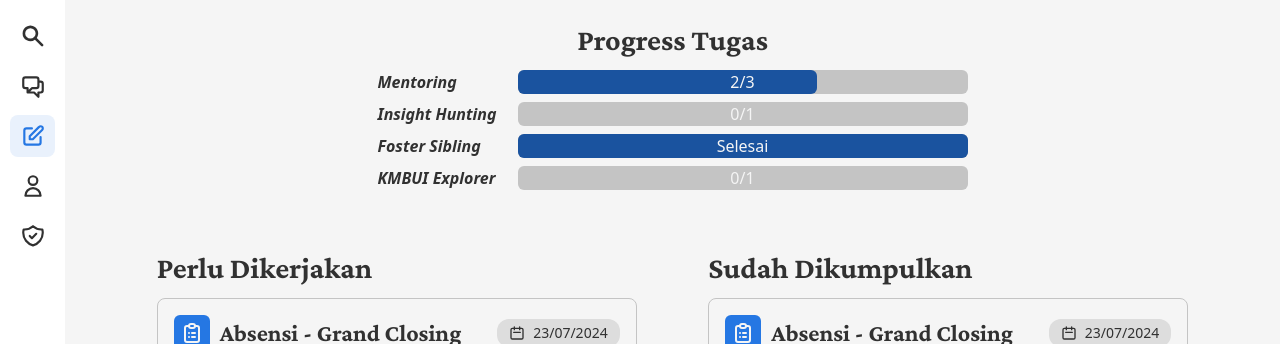
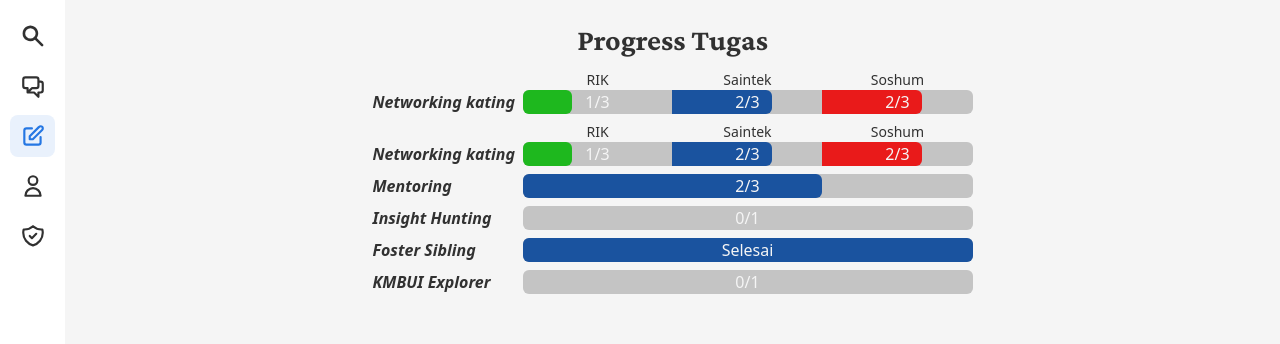
Before and after one commit to ppmb-kmbui/fe-ppmb-2025, a Next.js app: page /tugas in a window 1280 px wide. Shown: the part 131-475 px from the top of the page. Built offline with nearby package versions, Linux system fonts and the light colour scheme.

Commit message:
feat: implement UI for tugas page

```diff
--- a/src/app/tugas/page.tsx
+++ b/src/app/tugas/page.tsx
@@ -1,6 +1,6 @@
 "use client"
 
-import { ProgressBar, Task } from "@/components";
+import { MultiProgressBar, ProgressBar, Task } from "@/components";
 import Image from "next/image";
 import { HiOutlineChatAlt2, HiOutlineClipboardList, HiOutlineDocumentText, HiOutlineLightBulb, HiOutlineUsers } from "react-icons/hi";
 
@@ -88,7 +88,6 @@ const TugasPage: React.FC = () => {
         },
     ]
 
-
     return (
         <div className="min-h-screen flex flex-col gap-10">
             <div className="bg-gradient-to-r from-ppmb-blue-600 to-ppmb-blue-400 w-full min-h-[95px] flex justify-between px-[60px] items-center">
@@ -108,13 +107,17 @@ const TugasPage: React.FC = () => {
                 <text className="font-crimson text-3xl">Progress Tugas</text>
 
                 <div className="flex flex-col gap-2">
+
+                    <MultiProgressBar />
+                    <MultiProgressBar />
+
                     {DUMMY_DATA_PROGRESS.map((data, key) => (
                         <ProgressBar key={key} {...data}/>
                     ))}
                 </div>
             </div>
 
-            <div className="flex justify-evenly px-[60px] gap-10 mt-5">
+            <div className="flex justify-evenly px-[60px] gap-10 mt-5 pb-10">
                 <div className="flex flex-col gap-3">
                     <text className="text-3xl font-crimson">Perlu Dikerjakan</text>
 
--- a/src/components/index.ts
+++ b/src/components/index.ts
@@ -10,4 +10,5 @@ export { Timeline } from './timeline';
 export { Card } from './card';
 
 export { ProgressBar } from './progressBar';
+export { MultiProgressBar } from './multiProgressBar';
 export { Task } from './task';
--- /dev/null
+++ b/src/components/multiProgressBar/index.tsx
@@ -0,0 +1,58 @@
+import React from 'react';
+
+export const MultiProgressBar: React.FC = () => {
+    return (
+        <div className='flex flex-col'>
+            <div className='w-full'>
+                <div className='ml-[150px] flex flex-row text-sm font-medium'>
+                    <div className='w-1/3 flex justify-center'>
+                        <text>RIK</text>
+                    </div>
+
+                    <div className='w-1/3 flex justify-center'>
+                        <text>Saintek</text>
+                    </div>
+
+                    <div className='w-1/3 flex justify-center'>
+                        <text>Soshum</text>
+                    </div>
+                </div>
+            </div>
+
+            <div className="flex flex-row leading-[1.5]">
+                <div className="min-w-[150px]">
+                    <text className="font-semibold italic">Networking kating</text>
+                </div>
+
+                <div className="rounded-md min-w-[450px] bg-ppmb-200 relative flex flex-row">
+                    <div className="flex w-1/3 relative">
+                        <div className="absolute inset-0 flex items-center justify-center z-10">
+                            <text className="text-ppmb-000 font-medium rounded-l-md text-[16px]">
+                                {1/3 === 1 ? "Selesai" : `${1}/${3}`}
+                            </text>
+                        </div>
+                        <div className="absolute top-0 left-0 bg-ppmb-success h-full rounded-r-md rounded-l-md z-0" style={{ width: `${(1/3) * 100}%` }} />
+                    </div>
+
+                    <div className="flex w-1/3 relative">
+                        <div className="absolute inset-0 flex items-center justify-center z-10">
+                            <text className="text-ppmb-000 font-medium text-[16px]">
+                                {2/3 === 1 ? "Selesai" : `${2}/${3}`}
+                            </text>
+                        </div>
+                        <div className="absolute top-0 left-0 bg-ppmb-blue-600 rounded-r-md h-full z-0" style={{ width: `${(2/3) * 100}%` }} />
+                    </div>
+
+                    <div className="flex w-1/3 relative">
+                        <div className="absolute inset-0 flex items-center justify-center z-10">
+                            <text className="text-ppmb-000 font-medium rounded-r-md text-[16px]">
+                                {2/3 === 1 ? "Selesai" : `${2}/${3}`}
+                            </text>
+                        </div>
+                        <div className="absolute top-0 left-0 bg-ppmb-red-500 h-full rounded-r-md z-0" style={{ width: `${(2/3) * 100}%` }} />
+                    </div>
+                </div>
+            </div>
+        </div>
+    );
+};
--- a/src/components/progressBar/index.tsx
+++ b/src/components/progressBar/index.tsx
@@ -7,11 +7,10 @@ interface ProgressBarProps {
 export const ProgressBar: React.FC<ProgressBarProps> = ({
     label, currentProgress, totalProgress
 }) => {
-    const progress = 75
 
     return (
         <div className="flex flex-row leading-[1.5]">
-            <div className="min-w-[140px]">
+            <div className="min-w-[150px]">
                 <text className="font-semibold italic">{label}</text>
             </div>
 
@@ -20,11 +19,8 @@ export const ProgressBar: React.FC<ProgressBarProps> = ({
                     <text className="text-ppmb-000 font-medium rounded-md text-[16px]">{currentProgress/totalProgress == 1 ? "Selesai" : `${currentProgress}/${totalProgress}`}</text>
                 </div>
 
-            <div
-                className="absolute top-0 left-0 bg-ppmb-blue-600 h-full rounded-md z-0"
-                style={{ width: `${(currentProgress/totalProgress)*100}%` }}
-            />
-        </div>
+                <div className="absolute top-0 left-0 bg-ppmb-blue-600 h-full rounded-md z-0" style={{ width: `${(currentProgress/totalProgress)*100}%` }} />
+            </div>
         </div>
     )
 }
--- a/src/components/task/index.tsx
+++ b/src/components/task/index.tsx
@@ -13,7 +13,7 @@ export const Task: React.FC<TaskProps> = ({
 }) => {
     return (
         <div className="flex flex-col p-4 border-[1px] border-ppmb-200 w-[480px] rounded-lg gap-2">
-            <div className="flex flex-row items-center justify-between ">
+            <div className="flex flex-row items-center justify-between">
                 <div className="flex flex-row gap-[10px] items-center">
                     <div className="flex p-[6px] bg-ppmb-blue-500 rounded-md text-[24px] text-ppmb-000">
                         {icon}
```
